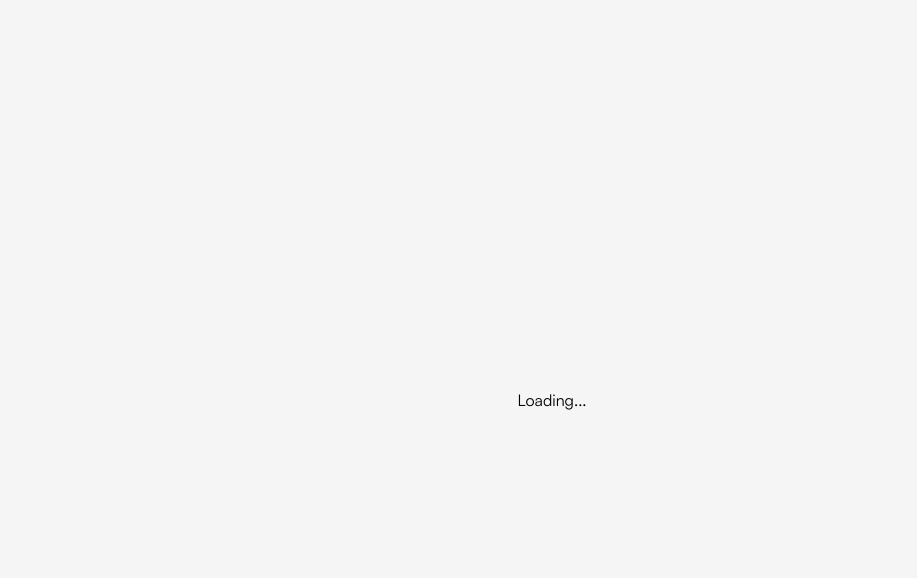
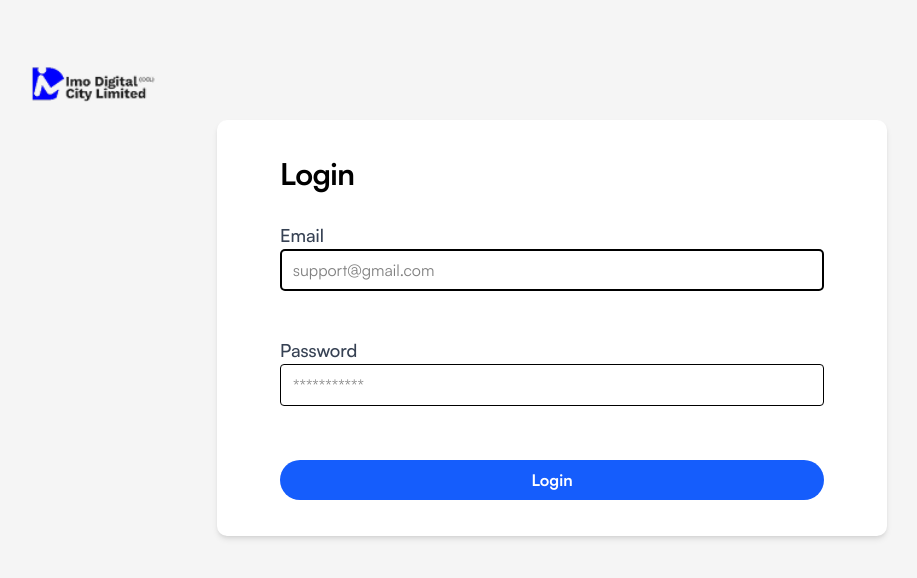
Before and after one commit to idcl-website/idcl_admin, a Next.js app: page / in a window 1280 px wide. Before the commit this address had no page. Shown: the top 578 px of the page, without its empty margins (88-1005 px from the left). Built offline with nearby package versions, Linux system fonts and the light colour scheme; no server answers.

Commit message:
added loader

```diff
--- a/app/page.tsx
+++ b/app/page.tsx
@@ -1,108 +1,114 @@
 "use client"
 
-import Image from "next/image";
-import { RequireAuth } from '../contexts/AuthContext';
+import { useState } from 'react';
+import { useRouter } from 'next/navigation';
+import { adminLogin } from '@/services/auth';
+import AppLogo from '@/components/general/logo';
+import { useAuth } from '@/contexts/AuthContext';
 
-export default function Home() {
+export default function AdminLoginPage() {
+  const [email, setEmail] = useState('');
+  const [password, setPassword] = useState('');
+  const [loading, setLoading] = useState(false);
+  const [error, setError] = useState('');
+  const router = useRouter();
+  const { login } = useAuth();
+
+  const handleSubmit = async (e: React.FormEvent) => {
+    e.preventDefault();
+    setLoading(true);
+    setError('');
+    try {
+      const data = await adminLogin(email, password);
+      console.log(data)
+      login(data.accessToken);
+      router.push('/admin/dashboard/start-ups');
+    } catch (err: unknown) {
+      if (err instanceof Error) {
+        setError(err.message);
+      } else {
+        setError('Login failed. Retry');
+      }
+    } finally {
+      setLoading(false);
+    }
+  };
+
   return (
-    <RequireAuth>
-      <div className="grid grid-rows-[20px_1fr_20px] items-center justify-items-center min-h-screen p-8 pb-20 gap-16 sm:p-20 font-[family-name:var(--font-geist-sans)]">
-        <main className="flex flex-col gap-[32px] row-start-2 items-center sm:items-start">
-          <Image
-            className="dark:invert"
-            src="/next.svg"
-            alt="Next.js logo"
-            width={180}
-            height={38}
-            priority
+    <div className='relative w-full min-h-screen flex flex-col items-start justify-center p-4'>
+      <div className="mb-8 md:mb-0 md:absolute md:top-8 md:left-8">
+        <AppLogo />
+      </div>
+
+      <form
+        onSubmit={handleSubmit}
+        className={`
+          w-full max-w-full md:w-[670px]
+          py-6 md:py-[36px]
+          px-6 md:px-[63px]
+          bg-white rounded-[10px]
+          flex flex-col gap-6 md:gap-[30px]
+          shadow-md
+          relative md:absolute
+          md:top-[120px]
+          md:left-1/2 md:transform md:-translate-x-1/2
+        `}
+      >
+        <h1 className="text-[#000] text-[#0A0D13] font-inter text-2xl md:text-[30px] font-semibold leading-[120%] tracking-[-0.6px]">
+          Login
+        </h1>
+
+        {error && (
+          <div className="mb-4 text-red-600 text-sm">
+            {error}
+          </div>
+        )}
+
+        <div className="mb-4">
+          <label className="text-[#344054] text-gray-700 font-figtree text-base md:text-lg font-medium leading-[150%]">
+            Email
+          </label>
+          <input
+            type="email"
+            value={email}
+            onChange={e => setEmail(e.target.value)}
+            className="w-full border px-3 py-2 rounded text-black text-sm md:text-base"
+            required
+            autoFocus
+            placeholder='support@gmail.com'
           />
-          <ol className="list-inside list-decimal text-sm/6 text-center sm:text-left font-[family-name:var(--font-geist-mono)]">
-            <li className="mb-2 tracking-[-.01em]">
-              Get started by editing{" "}
-              <code className="bg-black/[.05] dark:bg-white/[.06] px-1 py-0.5 rounded font-[family-name:var(--font-geist-mono)] font-semibold">
-                app/page.tsx
-              </code>
-              .
-            </li>
-            <li className="tracking-[-.01em]">
-              Save and see your changes instantly.
-            </li>
-          </ol>
+        </div>
 
-          <div className="flex gap-4 items-center flex-col sm:flex-row">
-            <a
-              className="rounded-full border border-solid border-transparent transition-colors flex items-center justify-center bg-foreground text-background gap-2 hover:bg-[#383838] dark:hover:bg-[#ccc] font-medium text-sm sm:text-base h-10 sm:h-12 px-4 sm:px-5 sm:w-auto"
-              href="https://vercel.com/new?utm_source=create-next-app&utm_medium=appdir-template-tw&utm_campaign=create-next-app"
-              target="_blank"
-              rel="noopener noreferrer"
-            >
-              <Image
-                className="dark:invert"
-                src="/vercel.svg"
-                alt="Vercel logomark"
-                width={20}
-                height={20}
-              />
-              Deploy now
-            </a>
-            <a
-              className="rounded-full border border-solid border-black/[.08] dark:border-white/[.145] transition-colors flex items-center justify-center hover:bg-[#f2f2f2] dark:hover:bg-[#1a1a1a] hover:border-transparent font-medium text-sm sm:text-base h-10 sm:h-12 px-4 sm:px-5 w-full sm:w-auto md:w-[158px]"
-              href="https://nextjs.org/docs?utm_source=create-next-app&utm_medium=appdir-template-tw&utm_campaign=create-next-app"
-              target="_blank"
-              rel="noopener noreferrer"
-            >
-              Read our docs
-            </a>
-          </div>
-        </main>
-        <footer className="row-start-3 flex gap-[24px] flex-wrap items-center justify-center">
-          <a
-            className="flex items-center gap-2 hover:underline hover:underline-offset-4"
-            href="https://nextjs.org/learn?utm_source=create-next-app&utm_medium=appdir-template-tw&utm_campaign=create-next-app"
-            target="_blank"
-            rel="noopener noreferrer"
-          >
-            <Image
-              aria-hidden
-              src="/file.svg"
-              alt="File icon"
-              width={16}
-              height={16}
-            />
-            Learn
-          </a>
-          <a
-            className="flex items-center gap-2 hover:underline hover:underline-offset-4"
-            href="https://vercel.com/templates?framework=next.js&utm_source=create-next-app&utm_medium=appdir-template-tw&utm_campaign=create-next-app"
-            target="_blank"
-            rel="noopener noreferrer"
-          >
-            <Image
-              aria-hidden
-              src="/window.svg"
-              alt="Window icon"
-              width={16}
-              height={16}
-            />
-            Examples
-          </a>
-          <a
-            className="flex items-center gap-2 hover:underline hover:underline-offset-4"
-            href="https://nextjs.org?utm_source=create-next-app&utm_medium=appdir-template-tw&utm_campaign=create-next-app"
-            target="_blank"
-            rel="noopener noreferrer"
-          >
-            <Image
-              aria-hidden
-              src="/globe.svg"
-              alt="Globe icon"
-              width={16}
-              height={16}
-            />
-            Go to nextjs.org →
-          </a>
-        </footer>
-      </div>
-    </RequireAuth>
+        <div className="mb-6">
+          <label className="text-[#344054] text-gray-700 font-figtree text-base md:text-lg font-medium leading-[150%]">
+            Password
+          </label>
+          <input
+            type="password"
+            value={password}
+            onChange={e => setPassword(e.target.value)}
+            className="w-full border px-3 py-2 rounded text-black text-sm md:text-base"
+            required
+            placeholder='***********'
+          />
+        </div>
+
+        <button
+          type="submit"
+          className="w-full bg-blue-600 text-white py-2 rounded-[56px] font-roboto font-semibold hover:bg-blue-700 transition text-sm md:text-base"
+          disabled={loading}
+        >
+          {loading ? (
+            <span className="flex items-center justify-center gap-2">
+              <svg className="animate-spin h-4 w-4 text-white" xmlns="http://www.w3.org/2000/svg" fill="none" viewBox="0 0 24 24">
+                <circle className="opacity-25" cx="12" cy="12" r="10" stroke="currentColor" strokeWidth="4"></circle>
+                <path className="opacity-75" fill="currentColor" d="M4 12a8 8 0 018-8V0C5.373 0 0 5.373 0 12h4zm2 5.291A7.962 7.962 0 014 12H0c0 3.042 1.135 5.824 3 7.938l3-2.647z"></path>
+              </svg>
+              Logging in...
+            </span>
+          ) : 'Login'}
+        </button>
+      </form>
+    </div>
   );
 }
--- a/contexts/AuthContext.tsx
+++ b/contexts/AuthContext.tsx
@@ -2,6 +2,7 @@
 
 import React, { createContext, useContext, useEffect, useState, ReactNode } from 'react';
 import { useRouter, usePathname } from 'next/navigation';
+import { Loader2 } from 'lucide-react';
 
 interface AuthContextType {
   isAuthenticated: boolean;
@@ -56,13 +57,13 @@ export function RequireAuth({ children }: { children: ReactNode }) {
   const pathname = usePathname();
 
   useEffect(() => {
-    if (!loading && !isAuthenticated && pathname !== '/login') {
-      router.replace('/login');
+    if (!loading && !isAuthenticated && pathname !== '/') {
+      router.replace('/');
     }
   }, [isAuthenticated, loading, router, pathname]);
 
   if (loading || (!isAuthenticated && pathname !== '/login')) {
-    return <div className="min-h-screen flex items-center justify-center">Loading...</div>;
+    return <div className="min-h-screen flex items-center justify-center"><Loader2 className='animate-spin text-blue-500 w-10 h-10' /></div>;
   }
   return <>{children}</>;
 }
```
Also changed, not shown: app/admin/dashboard/start-ups/add-new-startup/page.tsx (+17 -13 lines).
